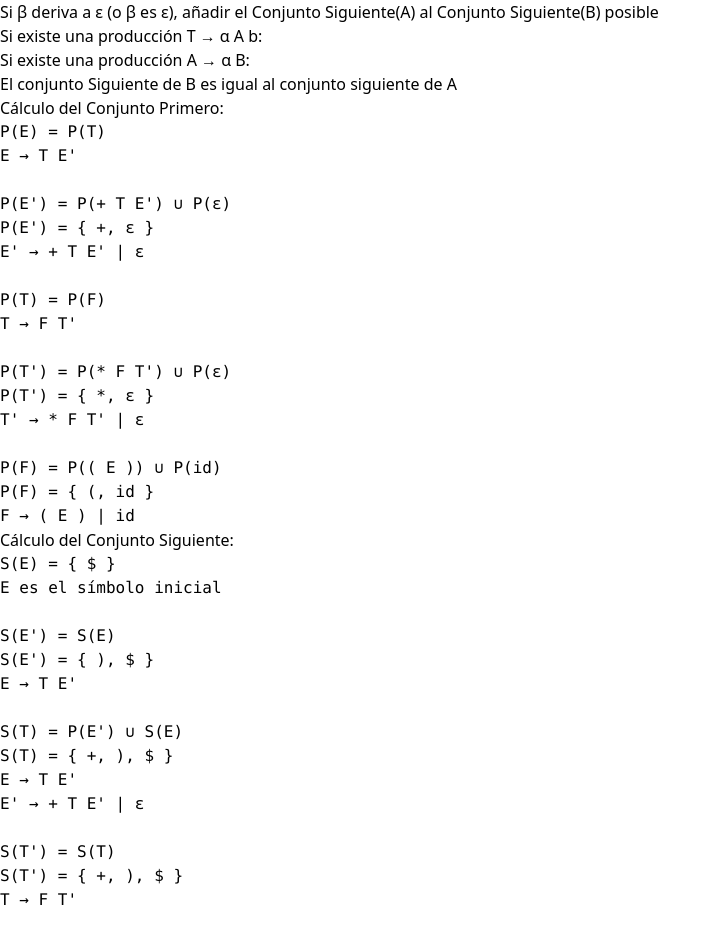
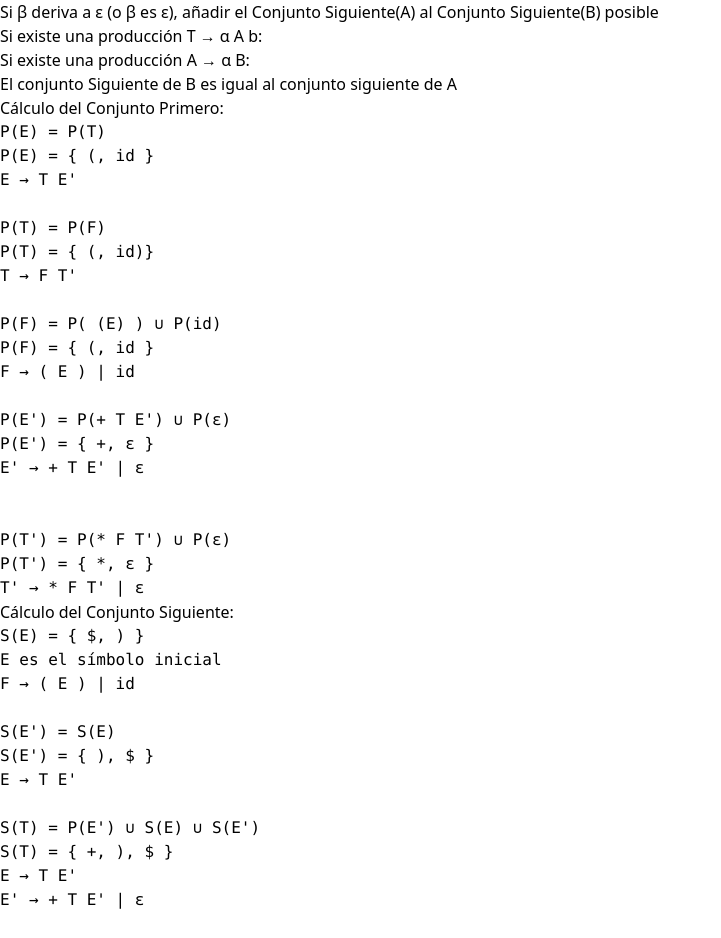
Before and after one commit to LlamosasNG/WebApplicationCompilers, a React (Vite) app: page /SyntacticDecending in a window 1280 px wide. Shown: the part 2100-3038 px from the top of the page, without its empty margins (0-721 px from the left). Built offline with nearby package versions, Linux system fonts and the light colour scheme.

Commit message:
Modificacion de los conjuntos

```diff
--- a/src/components/SyntacticDecending.jsx
+++ b/src/components/SyntacticDecending.jsx
@@ -197,34 +197,38 @@ export default function SyntacticDecending() {
           <h3 className="text-lg font-semibold mt-4 mb-2">Cálculo del Conjunto Primero:</h3>
           <pre className="bg-white p-2 rounded-md whitespace-pre-wrap">
 {`P(E) = P(T)
+P(E) = { (, id }
 E → T E'
+
+P(T) = P(F)
+P(T) = { (, id)}
+T → F T'
+
+P(F) = P( (E) ) ∪ P(id)
+P(F) = { (, id }
+F → ( E ) | id
 
 P(E') = P(+ T E') ∪ P(ε)
 P(E') = { +, ε }
 E' → + T E' | ε
 
-P(T) = P(F)
-T → F T'
 
 P(T') = P(* F T') ∪ P(ε)
 P(T') = { *, ε }
-T' → * F T' | ε
-
-P(F) = P(( E )) ∪ P(id)
-P(F) = { (, id }
-F → ( E ) | id`}
+T' → * F T' | ε`}
           </pre>
 
           <h3 className="text-lg font-semibold mt-4 mb-2">Cálculo del Conjunto Siguiente:</h3>
           <pre className="bg-white p-2 rounded-md whitespace-pre-wrap">
-{`S(E) = { $ }
+{`S(E) = { $, ) }
 E es el símbolo inicial
+F → ( E ) | id
 
 S(E') = S(E)
 S(E') = { ), $ }
 E → T E'
 
-S(T) = P(E') ∪ S(E)
+S(T) = P(E') ∪ S(E) ∪ S(E')
 S(T) = { +, ), $ }
 E → T E'
 E' → + T E' | ε
```
